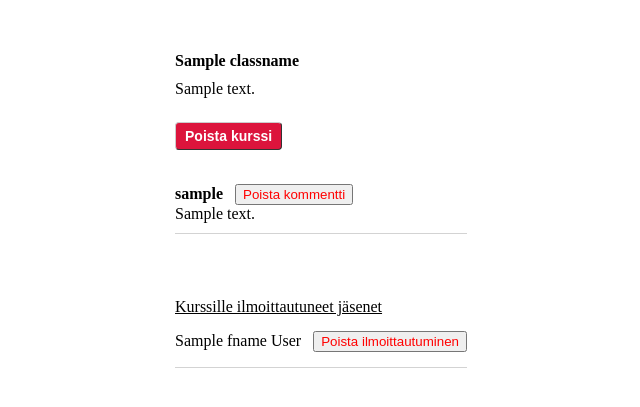
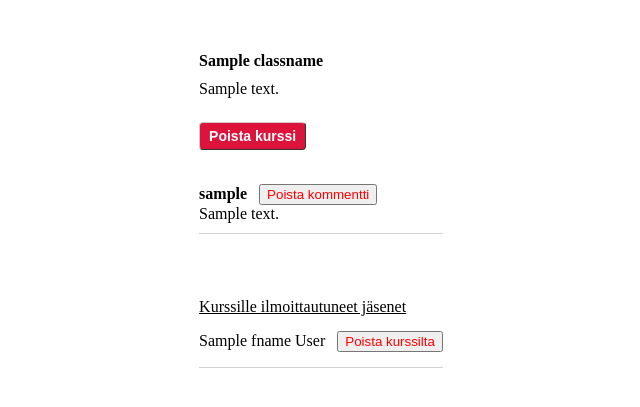
Before and after one commit to ileskaa/database-app-project, a Flask app: template templates/class.html in a window 1280 px wide. Shown: the part 71-478 px from the top of the page, without its empty margins (319-959 px from the left). Run offline with Flask 3, Linux system fonts and the light colour scheme; the visitor is signed in with stand-in values (Sample User, id 1); the template is opened without the code that fills it: most values are stand-ins (such as "Sample title", 1, 10 or a date in 2020).

Commit message:
Update enrollment cancelation button

```diff
--- a/templates/class.html
+++ b/templates/class.html
@@ -62,7 +62,7 @@
       <form class="inline ml-12" method="post" action="/remove/enrollment">
         <input type="hidden" name="username" value="{{ member.username }}">
         <input type="hidden" name="classname" value="{{ classname }}">
-        <input type="submit" class="delete" value="Poista ilmoittautuminen">
+        <input type="submit" class="delete" value="Poista kurssilta">
         <input type="hidden" name="csrf_token" value="{{ session.csrf_token }}">
       </form>
       </div>
```
